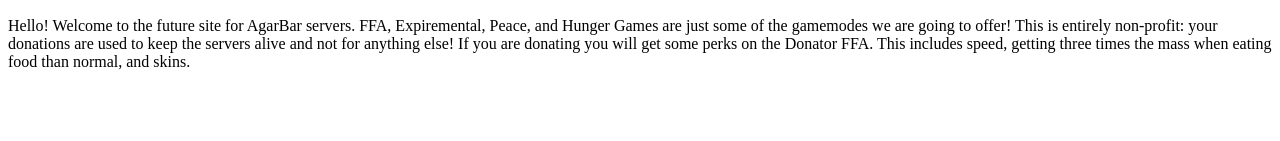
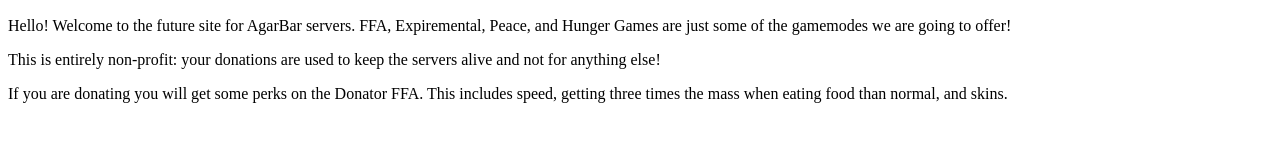
Before and after one commit to IAP-Reloaded/AgarBar, a plain HTML site: page index.html in a window 1280 px wide. Shown: the part 311-452 px from the top of the page. Drawn offline with Linux system fonts and the light colour scheme.

Commit message:
Update index.html

```diff
--- a/index.html
+++ b/index.html
@@ -6,11 +6,11 @@
 <img alt="" border="0" src="https://www.paypalobjects.com/en_US/i/scr/pixel.gif" width="1" height="1">
 </form>
 
-Hello! Welcome to the future site for AgarBar servers. FFA, Expiremental, Peace, and Hunger Games are just some of the gamemodes we are going to offer!
+<p>Hello! Welcome to the future site for AgarBar servers. FFA, Expiremental, Peace, and Hunger Games are just some of the gamemodes we are going to offer!</p>
 
-This is entirely non-profit: your donations are used to keep the servers alive and not for anything else!
+<p>This is entirely non-profit: your donations are used to keep the servers alive and not for anything else!</p>
 
-If you are donating you will get some perks on the Donator FFA. This includes speed, getting three times the mass when eating food than normal, and skins.
+<p>If you are donating you will get some perks on the Donator FFA. This includes speed, getting three times the mass when eating food than normal, and skins.</p>
 
 <script type="text/javascript">
   reddit_url = "//www.reddit.com/4qk1yl/";
```
